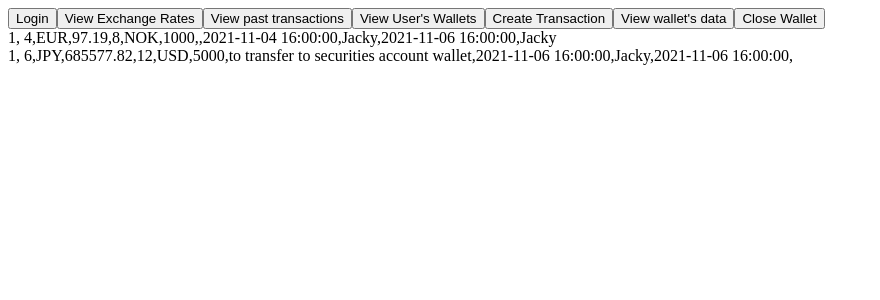
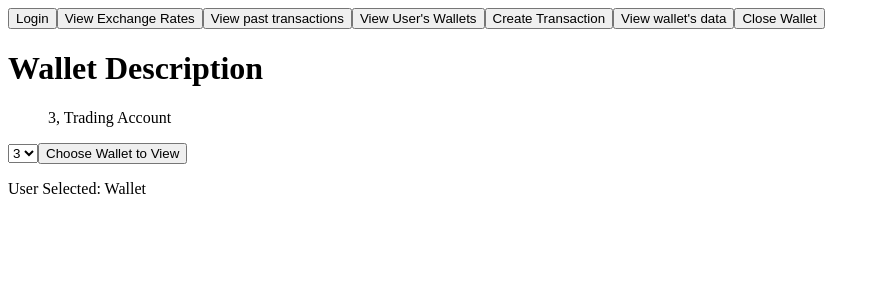
Before and after one commit to misterazi/TT6_Group-22, a React (Create React App) app in the folder client/: page /transactiontable in a window 1280 px wide. Shown: the top 300 px of the page, without its empty margins (0-880 px from the left). Built offline with nearby package versions, Linux system fonts and the light colour scheme.

Commit message:
changes to transaction table form included
filter for now filtered according to user.id===2

```diff
--- a/client/src/TransactionTable.jsx
+++ b/client/src/TransactionTable.jsx
@@ -1,12 +1,48 @@
 import transactiondata from "./data/transactiondata";
+import {useState} from 'react';
+import walletdetails from "./data/walletdetails";
 
 
 //to only display transactions related to wallet_id tagged to user
+const WalletSelectForm=({choice,setChoice})=>{
+    // const [choice,setChoice]=useState("");
+
+    const handleSubmit=(event)=>{
+        event.preventDefault();
+        console.log("clicked")
+        console.log(choice);
+    }
+
+    return(
+        <>
+        <h1>Wallet Description</h1>
+        <ul>
+            {walletdetails.filter((x)=>x.user_id===2).map((item)=><p>{item.id}, {item.name}</p>)}
+
+        </ul>
+        <form onSubmit={handleSubmit}>
+            <select id="wallet" name="wallet" value={choice} onChange={(event)=>{setChoice(event.target.value)}
+
+                    }>
+                {walletdetails.filter((x)=>x.user_id===2).map((item)=>{
+                    return <option>{item.id}</option>
+                })}
+            </select>
+        <button>Choose Wallet to View</button>
+        </form>
+        </>
+    )
+}
+
 
 const TransactionTable = () => {
+    const [choice, setChoice]=useState();
   return (
 
-      <>{transactiondata.filter((x)=>{return x.wallet_id===1;}).map((item) => {
+      <>
+      <WalletSelectForm choice={choice} setChoice={setChoice}/>
+      <p>User Selected: Wallet {choice}</p>
+      {transactiondata.filter((x)=>{return x.wallet_id===parseInt(choice);}).map((item) => {
         return <div>
           {item.wallet_id}, {item.debit_id},{item.debit_currency},
           {item.debit_amount},{item.credit_id},{item.credit_currency},{item.credit_amount}
--- /dev/null
+++ b/client/src/data/walletdetails.js
@@ -0,0 +1,29 @@
+const walletdetails=[
+    {
+      "id": 1,
+      "user_id": 1,
+      "name": "Multi-Currency Account"
+    },
+    {
+      "id": 2,
+      "user_id": 1,
+      "name": "Travel Account"
+    },
+    {
+      "id": 3,
+      "user_id": 2,
+      "name": "Trading Account"
+    },
+    {
+      "id": 4,
+      "user_id": 3,
+      "name": "Multi-Currency Account"
+    },
+    {
+      "id": 5,
+      "user_id": 4,
+      "name": "Trip to Japan"
+    }
+  ]
+
+  export default walletdetails;
```
